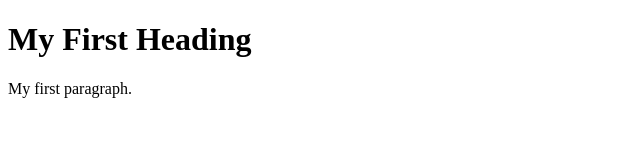
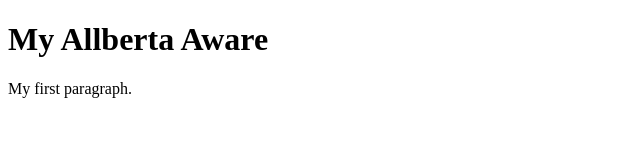
Before and after one commit to kalhiane/Karim-IrisCourt, a plain HTML site: page index.html in a window 1280 px wide. Shown: the whole page, without its empty margins (0-640 px from the left). Drawn offline with Linux system fonts and the light colour scheme.

Commit message:
Update index.html

```diff
--- a/index.html
+++ b/index.html
@@ -2,7 +2,7 @@
 <html>
 <body>
 
-<h1>My First Heading</h1>
+<h1>My Allberta Aware</h1>
 <p>My first paragraph.</p>
 
 </body>
```
